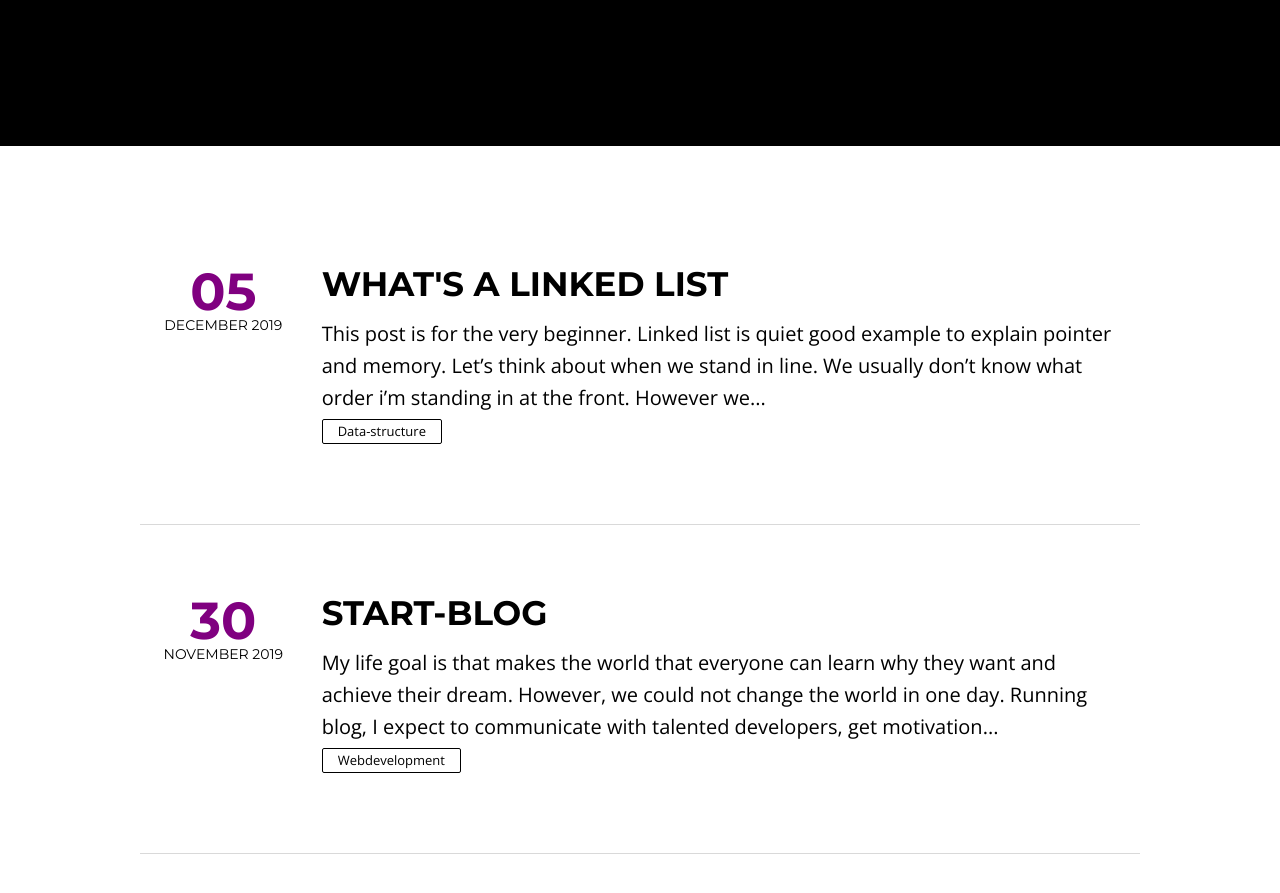
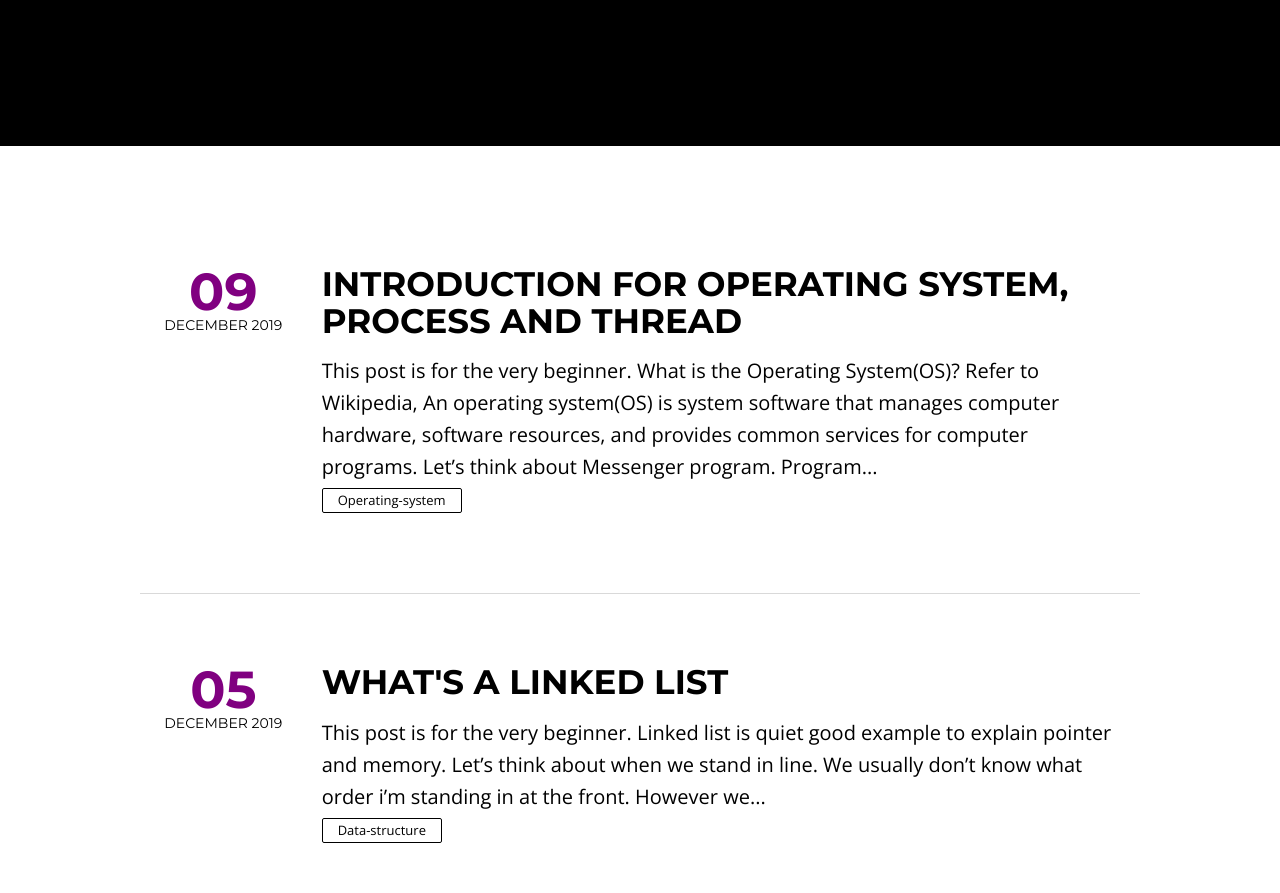
Before and after one commit to hjunlee91/hjunlee91.github.io, a Jekyll site: the page built from index.html, in a window 1280 px wide and 900 px high, scrolled down 378 px. Shown: the top 893 px of the window. Built offline with Jekyll 4.4.1, drawn with Linux system fonts in a browser that asks for light colours; nearby versions of some CDN libraries; the list of posts is cut into pages by our own code.

Commit message:
2019-12-09 [post] operating system post
Upload operating_system post

```diff
--- a/temp_post/2019-12-06-Operating_system_process_thread.md
+++ b/_posts/2019-12-09-Operating_system_process_thread.md
@@ -3,7 +3,7 @@ layout: post
 title: "Introduction for Operating system, process and thread"
 description: Explain Operating system, process and thread
 headline: Understand the Operating System
-modified: 2019-12-06
+modified: 2019-12-09
 category: Operating-System
 tags: [OS]
 imagefeature:
@@ -27,7 +27,7 @@ You can see the messenger program is running on the list of process.
 1. Program that running on the OS continuously<br>
 2. Task unit allocated system resources from OS<br>
 
-Example of **System resoure** are <br>
+Example of **System resources** are <br>
 1. CPU time.<br>
 2. Memory address to running program.<br>
 3. Region of memory structure composed code, data, stack and heap.<br
@@ -47,7 +47,7 @@ Like this, One CPU Operating system shows hallucinations of many process running
 to user with change the caring process quickly.<br>
 How Operating system change the running process very quickly?<br>
 
-![Imgur](memory speed image){: width="500" height="500"}
+![Imgur](https://i.imgur.com/GAWEMgh.png){: width="500" height="500"}
 
 Before we click the Messenger program, it is located in **Hard drive** like SSD.<br>
 It would be not proper comparing speed simply while Speed of SSD is 500 MB/s, CPU processor speed is 1GHz.<br>
@@ -60,7 +60,7 @@ and it is much expensive than hard drive. <br>
 CPU also use **Cashe memory** to reduce the speed gap between CPU and Computer memory.<br>
 Cashe memory is approximately 5 ~ 10 times faster than computer memory.<br>
 
-![Imgur](process on the os image){: width="500" height="500"}
+![Imgur](https://i.imgur.com/u6HBrx8.png){: width="500" height="500"}
 
 So back to process, process is running program on the processor(CPU). <br>
 Process has at least one **thread**(main thread).<br>
@@ -68,15 +68,18 @@ Process has at least one **thread**(main thread).<br>
 Don't worry about it. this is the last new thing to learn in this post :) <br>
 **Thread** is
 1. Smallest sequence of executed instrument that can run using allocated resource from process.<br>
-2. The unit that execute programmed instrument in the process.<br>
+2. The unit that executing programmed instrument in the process.<br>
 
-![Imgur](threaad on the process iamge){: width="500" height="500"}
+![Imgur](https://i.imgur.com/XFLONaG.png){: width="500" height="500"}
 
 We will deep dive on the difference between process and thread later.<br>
 
-To summarize, it would be helpful to understand the concept<br>
+*Summary*<br>
+1. Computer has executable instruction file set as program.<br>
+2. When program is running on the processor(CPU), it called as process.<br>
+3. Operating system allocate system resources to process.<br>
+4. thread is the unit that executing programmed instrument in the process.<br>
+5. Process has at least one thread(main thread).<br>
 
 Cheers.<br>
 Thank You.<br>
-
-![Imgur](summary of post by example ironman){: width="500" height="500"}
```
Also changed, not shown: other parts of _posts/2019-12-09-Operating_system_process_thread.md (+1 -1 lines).
